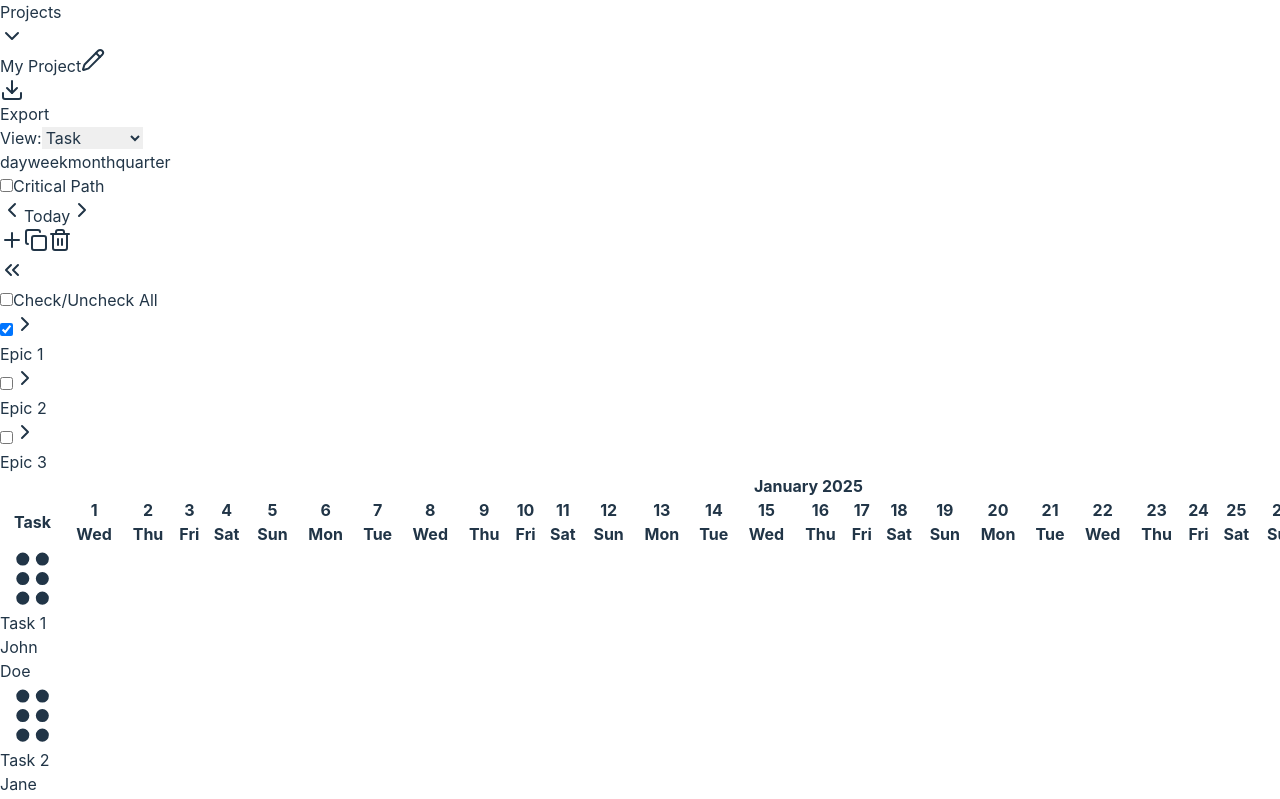
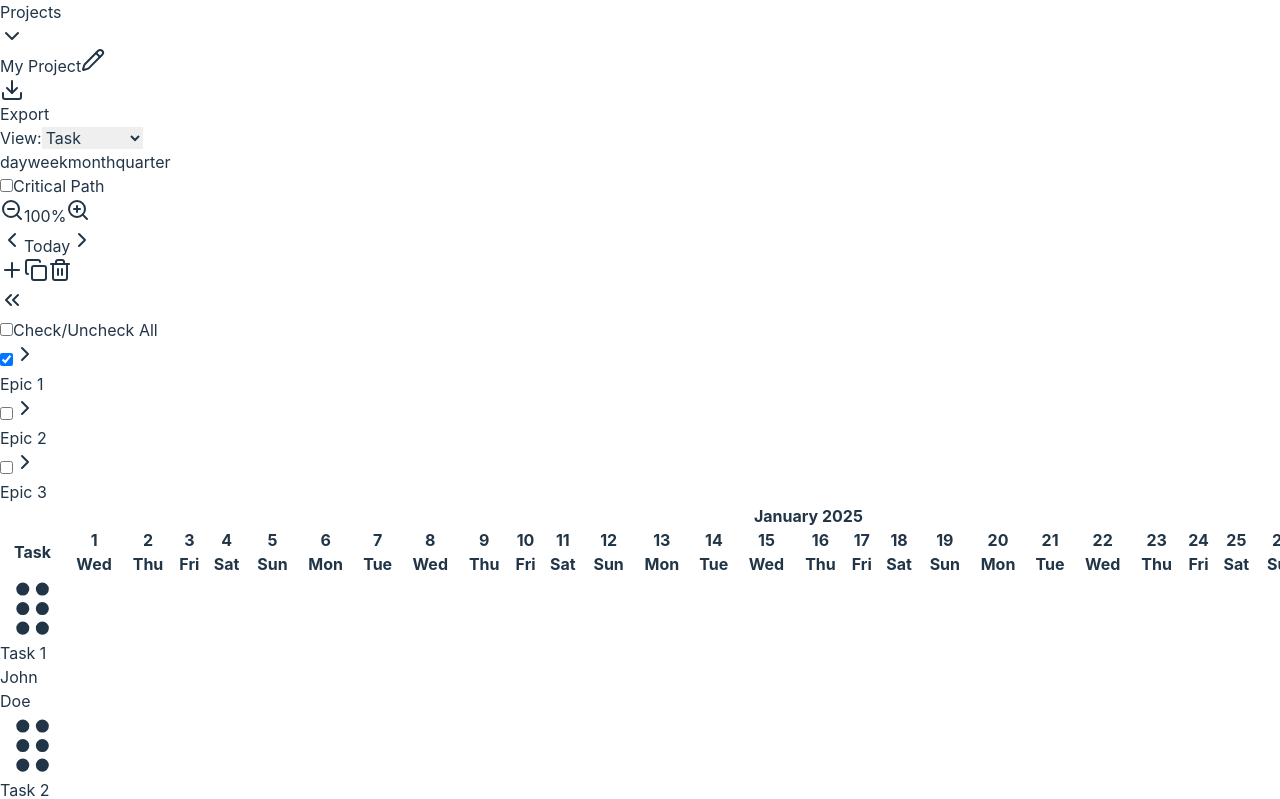
Before and after one commit to JayEmVey/tiny-project-gantt-chart, a React (Vite) app: page / in a window 1280 px wide. Shown: the top 799 px of the page. Built offline with nearby package versions, Linux system fonts and the light colour scheme.

Commit message:
UI changes: Updated Gantt chart styles and improved task list rendering.

```diff
--- a/src/components/GanttChartGenerator/GanttChartMain.tsx
+++ b/src/components/GanttChartGenerator/GanttChartMain.tsx
@@ -95,6 +95,7 @@ const GanttChartMain: React.FC = () => {
   const [editingMilestone, setEditingMilestone] = useState<Milestone | null>(null);
   const [isExportModalOpen, setIsExportModalOpen] = useState(false);
   const [zoomLevel, setZoomLevel] = useState<ZoomLevel>('day');
+  const [zoomScale, setZoomScale] = useState<number>(1.0); // 0.25 to 3.0
   const [viewType, setViewType] = useState<ViewType>('task');
   const [showCriticalPath, setShowCriticalPath] = useState(false);
   const [isTaskListCollapsed, setIsTaskListCollapsed] = useState(false);
@@ -143,12 +144,21 @@ const GanttChartMain: React.FC = () => {
     }
   }, [projectName, epics, userStories, tasks, milestones, lastSavedState]);
 
-  // Add keyboard shortcut for save (Ctrl+S / Cmd+S)
+  // Add keyboard shortcuts for save (Ctrl+S / Cmd+S) and zoom (Ctrl/Cmd + Plus/Minus/0)
   useEffect(() => {
     const handleKeyDown = (e: KeyboardEvent) => {
       if ((e.ctrlKey || e.metaKey) && e.key === 's') {
         e.preventDefault();
         handleSaveProject();
+      } else if ((e.ctrlKey || e.metaKey) && (e.key === '=' || e.key === '+')) {
+        e.preventDefault();
+        handleZoomIn();
+      } else if ((e.ctrlKey || e.metaKey) && (e.key === '-' || e.key === '_')) {
+        e.preventDefault();
+        handleZoomOut();
+      } else if ((e.ctrlKey || e.metaKey) && e.key === '0') {
+        e.preventDefault();
+        handleResetZoom();
       }
     };
 
@@ -409,6 +419,21 @@ const GanttChartMain: React.FC = () => {
     ganttScrollRef.current.scrollBy({ left: ganttScrollRef.current.clientWidth * 0.5, behavior: 'smooth' });
   };
 
+  // Handle zoom in
+  const handleZoomIn = () => {
+    setZoomScale(prev => Math.min(3.0, prev + 0.1));
+  };
+
+  // Handle zoom out
+  const handleZoomOut = () => {
+    setZoomScale(prev => Math.max(0.25, prev - 0.1));
+  };
+
+  // Handle reset zoom
+  const handleResetZoom = () => {
+    setZoomScale(1.0);
+  };
+
   // Handle Epic toggle
   const handleEpicToggle = (epicId: number) => {
     const epic = epics.find(e => e.id === epicId);
@@ -629,6 +654,10 @@ const GanttChartMain: React.FC = () => {
       <ViewControls
         zoomLevel={zoomLevel}
         onZoomChange={setZoomLevel}
+        zoomScale={zoomScale}
+        onZoomIn={handleZoomIn}
+        onZoomOut={handleZoomOut}
+        onResetZoom={handleResetZoom}
         viewType={viewType}
         onViewTypeChange={setViewType}
         showCriticalPath={showCriticalPath}
@@ -685,6 +714,7 @@ const GanttChartMain: React.FC = () => {
           userStories={userStories}
           milestones={milestones}
           zoomLevel={zoomLevel}
+          zoomScale={zoomScale}
           viewType={viewType}
           onTaskClick={handleTaskClick}
           onEpicClick={handleEditEpic}
--- a/src/components/GanttChartGenerator/GanttChartView.tsx
+++ b/src/components/GanttChartGenerator/GanttChartView.tsx
@@ -8,6 +8,7 @@ interface GanttChartViewProps {
   userStories?: UserStory[];
   milestones: Milestone[];
   zoomLevel: ZoomLevel;
+  zoomScale?: number;
   viewType?: ViewType;
   onTaskClick: (task: Task) => void;
   onEpicClick?: (epic: Epic) => void;
@@ -31,6 +32,7 @@ const GanttChartView = forwardRef<HTMLDivElement, GanttChartViewProps>(({
   userStories = [],
   milestones,
   zoomLevel,
+  zoomScale = 1.0,
   viewType = 'task',
   onTaskClick,
   onEpicClick,
@@ -619,8 +621,40 @@ const GanttChartView = forwardRef<HTMLDivElement, GanttChartViewProps>(({
     }
   }, [draggedMilestone, milestonePreviewPosition, timeColumns, onMilestoneDragUpdate]);
 
+  // Scroll to current day when zoom level or view type changes
+  useEffect(() => {
+    const timer = setTimeout(() => {
+      if (!scrollRef || typeof scrollRef === 'function') return;
+      const scrollElement = scrollRef.current;
+      if (!scrollElement) return;
+
+      const today = new Date();
+      const yearStart = new Date(today.getFullYear(), 0, 1);
+      let todayIndex = 0;
+
+      if (zoomLevel === 'day') {
+        todayIndex = Math.floor((today.getTime() - yearStart.getTime()) / (1000 * 60 * 60 * 24));
+      } else if (zoomLevel === 'week') {
+        todayIndex = Math.floor((today.getTime() - yearStart.getTime()) / (1000 * 60 * 60 * 24 * 7));
+      } else if (zoomLevel === 'month') {
+        todayIndex = today.getMonth();
+      } else if (zoomLevel === 'quarter') {
+        todayIndex = Math.floor(today.getMonth() / 3);
+      }
+
+      // Calculate scroll position to center today
+      const totalColumns = zoomLevel === 'day' ? 365 : zoomLevel === 'week' ? 52 : zoomLevel === 'month' ? 12 : 4;
+      const scrollAmount = (todayIndex / totalColumns) * scrollElement.scrollWidth;
+      scrollElement.scrollTo({ left: scrollAmount - scrollElement.clientWidth / 2, behavior: 'smooth' });
+    }, 100);
+
+    return () => clearTimeout(timer);
+  }, [zoomLevel, viewType, scrollRef]);
+
   return (
-    <div ref={scrollRef} className="flex-1 overflow-auto bg-gray-50">
+    <div ref={scrollRef} className="flex-1 overflow-auto bg-gray-50" style={{
+      zoom: zoomScale
+    }}>
       <div
         ref={chartRef}
         className="min-w-max relative"
@@ -630,10 +664,10 @@ const GanttChartView = forwardRef<HTMLDivElement, GanttChartViewProps>(({
         onClick={handleChartClick}
       >
         <table className="w-full border-collapse">
-          <thead className="sticky top-0 z-30">
+          <thead className="sticky top-0 z-40 bg-white">
             {/* Milestone Header Row */}
             <tr className="relative h-8">
-              <th className="sticky left-0 z-20 bg-white border-2 border-gray-800 w-64">
+              <th className="sticky left-0 z-50 bg-white border-2 border-gray-800 w-64">
                 {/* Empty cell for task names column */}
               </th>
               <th colSpan={timeColumns.length} className="border-2 border-gray-800 p-0 relative bg-white">
@@ -699,7 +733,7 @@ const GanttChartView = forwardRef<HTMLDivElement, GanttChartViewProps>(({
             {/* Year + Month Row (for day view) */}
             {zoomLevel === 'day' && monthGroups.length > 0 && (
               <tr>
-                <th className="sticky left-0 z-20 bg-white border-2 border-gray-800 p-3 font-bold text-gray-800 w-64">
+                <th className="sticky left-0 z-50 bg-white border-2 border-gray-800 p-3 font-bold text-gray-800 w-64">
                   {/* Empty cell for task names column */}
                 </th>
                 {monthGroups.map((group, idx) => (
@@ -717,7 +751,7 @@ const GanttChartView = forwardRef<HTMLDivElement, GanttChartViewProps>(({
             {/* Quarter Row (for week view) */}
             {zoomLevel === 'week' && quarterGroups.length > 0 && (
               <tr>
-                <th className="sticky left-0 z-20 bg-white border-2 border-gray-800 p-3 font-bold text-gray-800 w-64">
+                <th className="sticky left-0 z-50 bg-white border-2 border-gray-800 p-3 font-bold text-gray-800 w-64">
                   {/* Empty cell for task names column */}
                 </th>
                 {quarterGroups.map((group, idx) => (
@@ -735,7 +769,7 @@ const GanttChartView = forwardRef<HTMLDivElement, GanttChartViewProps>(({
             {/* Year Row (for month and quarter view) */}
             {(zoomLevel === 'month' || zoomLevel === 'quarter') && (
               <tr>
-                <th className="sticky left-0 z-20 bg-white border-2 border-gray-800 p-3 font-bold text-gray-800 w-64">
+                <th className="sticky left-0 z-50 bg-white border-2 border-gray-800 p-3 font-bold text-gray-800 w-64">
                   {/* Empty cell for task names column */}
                 </th>
                 <th
@@ -750,7 +784,7 @@ const GanttChartView = forwardRef<HTMLDivElement, GanttChartViewProps>(({
             {/* Day of Week + Day Number Row (for day view) */}
             {zoomLevel === 'day' && (
               <tr>
-                <th className="sticky left-0 z-20 bg-white border-2 border-gray-800 p-3 font-bold text-gray-800 w-64">
+                <th className="sticky left-0 z-50 bg-white border-2 border-gray-800 p-3 font-bold text-gray-800 w-64">
                   {shouldShowEpics ? 'Epic' : shouldShowUserStories ? 'User Story' : 'Task'}
                 </th>
                 {timeColumns.map((column: any, idx) => (
@@ -772,7 +806,7 @@ const GanttChartView = forwardRef<HTMLDivElement, GanttChartViewProps>(({
             {/* Week Number Row (for week view) */}
             {zoomLevel === 'week' && (
               <tr>
-                <th className="sticky left-0 z-20 bg-white border-2 border-gray-800 p-3 font-bold text-gray-800 w-64">
+                <th className="sticky left-0 z-50 bg-white border-2 border-gray-800 p-3 font-bold text-gray-800 w-64">
                   {shouldShowEpics ? 'Epic' : shouldShowUserStories ? 'User Story' : 'Task'}
                 </th>
                 {timeColumns.map((column, idx) => (
@@ -789,7 +823,7 @@ const GanttChartView = forwardRef<HTMLDivElement, GanttChartViewProps>(({
             {/* Month/Quarter Row (for month and quarter view) */}
             {(zoomLevel === 'month' || zoomLevel === 'quarter') && (
               <tr>
-                <th className="sticky left-0 z-20 bg-white border-2 border-gray-800 p-3 font-bold text-gray-800 w-64">
+                <th className="sticky left-0 z-50 bg-white border-2 border-gray-800 p-3 font-bold text-gray-800 w-64">
                   {shouldShowEpics ? 'Epic' : shouldShowUserStories ? 'User Story' : 'Task'}
                 </th>
                 {timeColumns.map((column, idx) => (
@@ -812,7 +846,7 @@ const GanttChartView = forwardRef<HTMLDivElement, GanttChartViewProps>(({
 
                 return (
                   <tr key={epic.id} className="hover:bg-gray-50 transition-colors">
-                    <td className="sticky left-0 z-10 bg-white border-2 border-gray-300 p-3 font-medium text-gray-800">
+                    <td className="sticky left-0 z-30 bg-white border-2 border-gray-300 p-3 font-medium text-gray-800">
                       <div className="flex flex-col gap-1">
                         <div className="flex items-center gap-2">
                           <div className="w-4 h-4 rounded flex-shrink-0" style={{ backgroundColor: '#9A4D99' }} />
@@ -940,7 +974,7 @@ const GanttChartView = forwardRef<HTMLDivElement, GanttChartViewProps>(({
 
                 return (
                   <tr key={userStory.id} className="hover:bg-gray-50 transition-colors">
-                    <td className="sticky left-0 z-10 bg-white border-2 border-gray-300 p-3 font-medium text-gray-800">
+                    <td className="sticky left-0 z-30 bg-white border-2 border-gray-300 p-3 font-medium text-gray-800">
                       <div className="flex flex-col gap-1">
                         <div className="flex items-center gap-2">
                           <div className="w-4 h-4 rounded flex-shrink-0" style={{ backgroundColor: '#00694C' }} />
@@ -1078,7 +1112,7 @@ const GanttChartView = forwardRef<HTMLDivElement, GanttChartViewProps>(({
                     onDragOver={(e) => handleTaskRowDragOver(e, taskIndex)}
                     onDragLeave={handleTaskRowDragLeave}
                   >
-                    <td className="sticky left-0 z-10 bg-white border-2 border-gray-300 p-3 font-medium text-gray-800 cursor-grab active:cursor-grabbing">
+                    <td className="sticky left-0 z-30 bg-white border-2 border-gray-300 p-3 font-medium text-gray-800 cursor-grab active:cursor-grabbing">
                       <div className="flex items-start gap-2">
                         {onTaskReorder && (
                           <div className="flex-shrink-0 text-gray-400 hover:text-gray-600 mt-0.5">
--- a/src/components/GanttChartGenerator/ViewControls.tsx
+++ b/src/components/GanttChartGenerator/ViewControls.tsx
@@ -1,10 +1,14 @@
 import React from 'react';
 import { ZoomLevel, ViewType } from '../../types';
-import { ChevronLeft, ChevronRight } from 'lucide-react';
+import { ChevronLeft, ChevronRight, ZoomIn, ZoomOut } from 'lucide-react';
 
 interface ViewControlsProps {
   zoomLevel: ZoomLevel;
   onZoomChange: (level: ZoomLevel) => void;
+  zoomScale: number;
+  onZoomIn: () => void;
+  onZoomOut: () => void;
+  onResetZoom: () => void;
   viewType: ViewType;
   onViewTypeChange: (type: ViewType) => void;
   showCriticalPath: boolean;
@@ -17,6 +21,10 @@ interface ViewControlsProps {
 const ViewControls: React.FC<ViewControlsProps> = ({
   zoomLevel,
   onZoomChange,
+  zoomScale,
+  onZoomIn,
+  onZoomOut,
+  onResetZoom,
   viewType,
   onViewTypeChange,
   showCriticalPath,
@@ -76,7 +84,7 @@ const ViewControls: React.FC<ViewControlsProps> = ({
 
         {/* Bottom Controls */}
         <div className="flex items-center gap-4">
-          {/* Zoom Controls */}
+          {/* Critical Path Toggle */}
           <div className="flex items-center gap-2">
             <label className="flex items-center gap-2 cursor-pointer">
               <input
@@ -87,6 +95,33 @@ const ViewControls: React.FC<ViewControlsProps> = ({
               />
               <span className="text-gray-700 font-medium">Critical Path</span>
             </label>
+          </div>
+
+          {/* Zoom Scale Controls */}
+          <div className="flex items-center gap-2 border-2 border-gray-800 rounded-lg overflow-hidden">
+            <button
+              onClick={onZoomOut}
+              disabled={zoomScale <= 0.25}
+              className="p-2 hover:bg-gray-50 transition-colors disabled:opacity-50 disabled:cursor-not-allowed"
+              title="Zoom out (Ctrl/Cmd + -)"
+            >
+              <ZoomOut className="w-5 h-5" strokeWidth={2} />
+            </button>
+            <button
+              onClick={onResetZoom}
+              className="px-3 py-2 hover:bg-gray-50 transition-colors border-x-2 border-gray-800 font-medium text-sm min-w-[60px]"
+              title="Reset zoom (Ctrl/Cmd + 0)"
+            >
+              {Math.round(zoomScale * 100)}%
+            </button>
+            <button
+              onClick={onZoomIn}
+              disabled={zoomScale >= 3.0}
+              className="p-2 hover:bg-gray-50 transition-colors disabled:opacity-50 disabled:cursor-not-allowed"
+              title="Zoom in (Ctrl/Cmd + +)"
+            >
+              <ZoomIn className="w-5 h-5" strokeWidth={2} />
+            </button>
           </div>
 
           {/* Navigation Controls */}
--- a/src/types.ts
+++ b/src/types.ts
@@ -73,6 +73,9 @@ export type ZoomLevel = 'day' | 'week' | 'month' | 'quarter'
 
 export type ViewType = 'task' | 'user-story' | 'epic'
 
+// Zoom scale factor (0.25x to 3.0x)
+export type ZoomScale = number
+
 export interface Dependency {
   fromTaskId: number
   toTaskId: number
```
Also changed, not shown: 6 other files (tests, documents, lock files or other folders).
